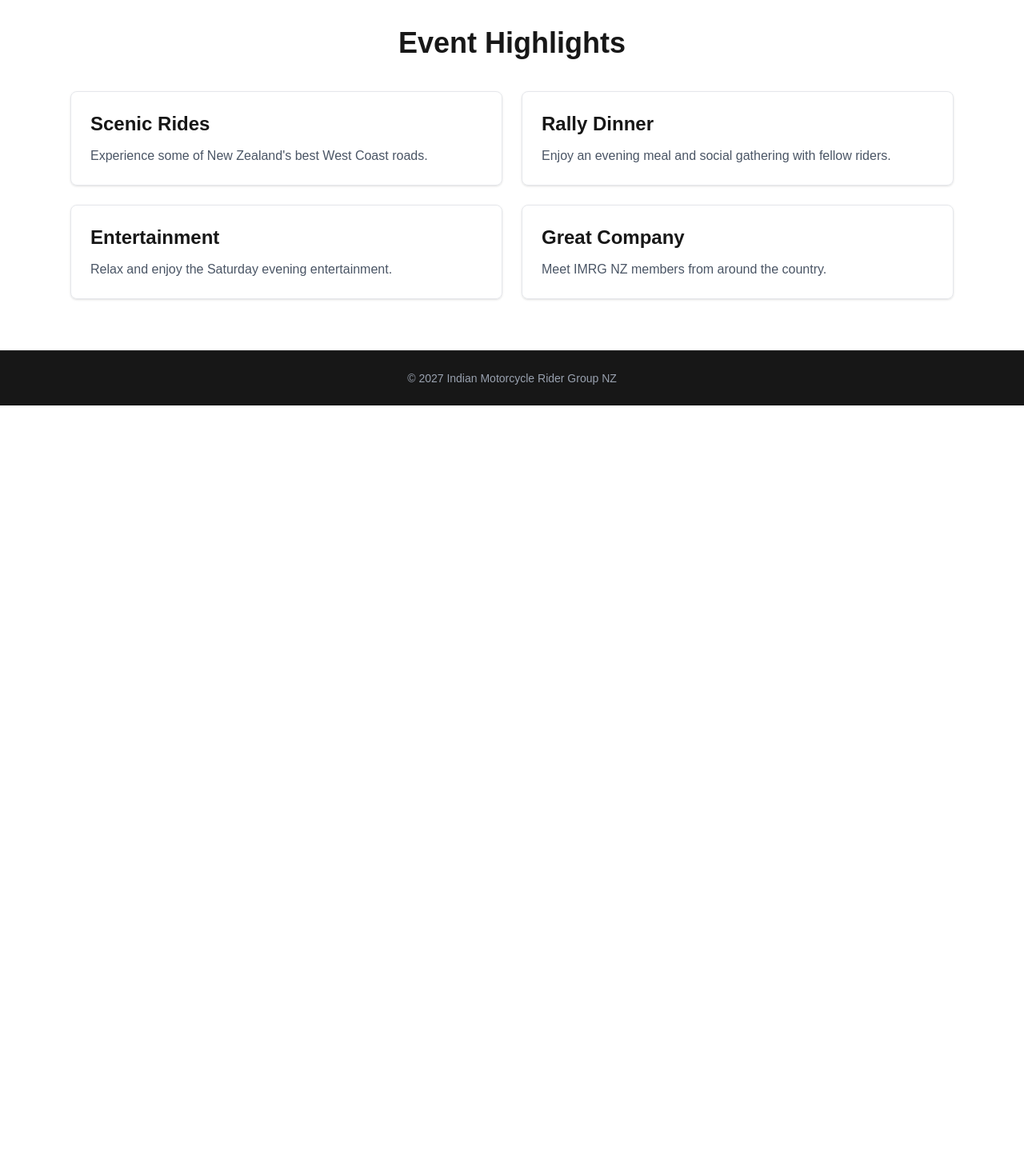
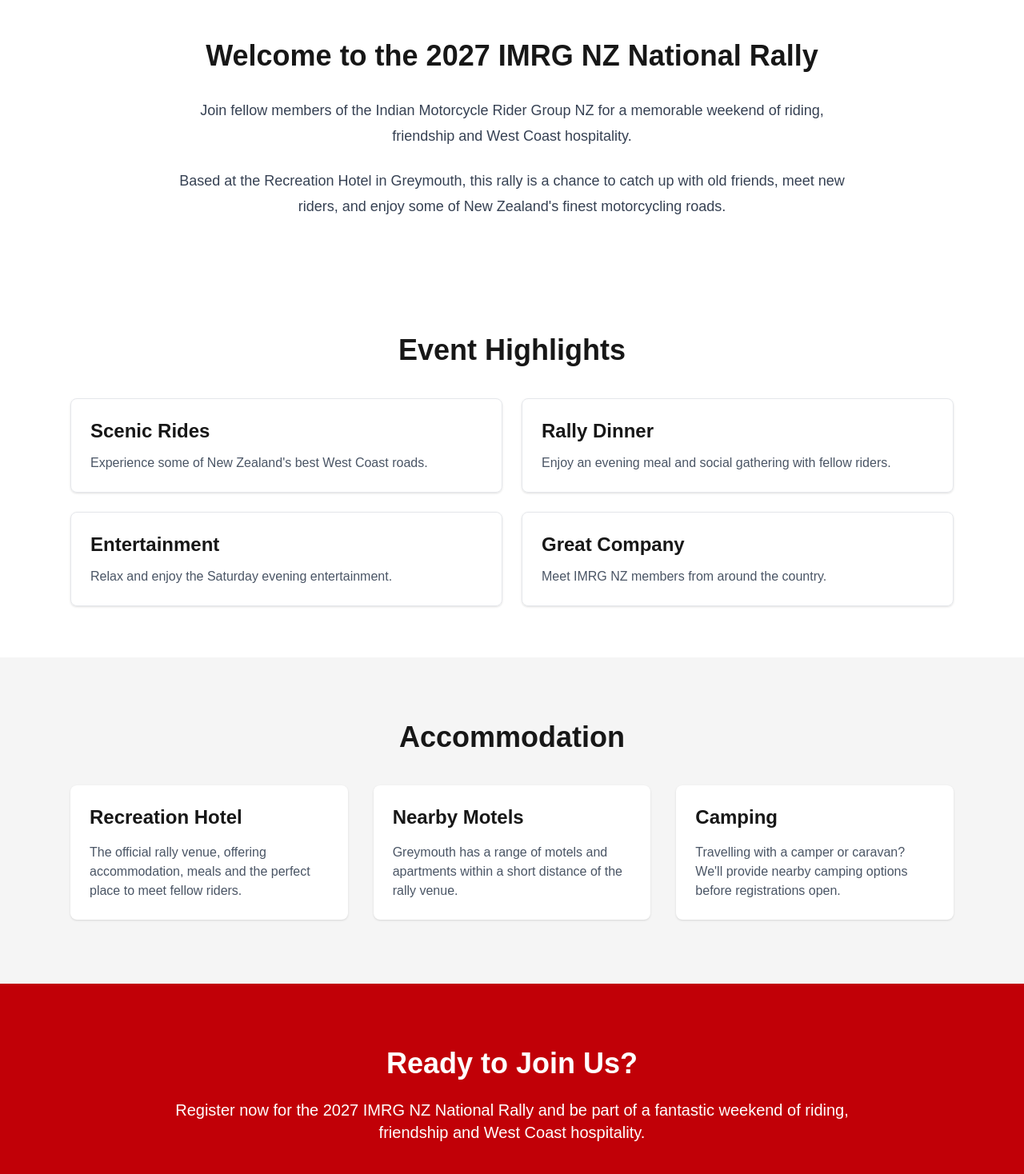
Before and after one commit to kinsleysmithjon-vintagemoto/Imrgnz-rally-registration, a Next.js app: page / in a window 1280 px wide. Shown: the part 720-2188 px from the top of the page at 80% size. Before the commit the page ends 1227 px from the top, so only its background shows below. Built offline with nearby package versions, Linux system fonts and the light colour scheme.

Commit message:
feat: add homepage registration call-to-action

```diff
--- a/app/page.tsx
+++ b/app/page.tsx
@@ -2,7 +2,9 @@
 import Hero from "@/components/Hero";
 import Footer from "@/components/layout/Footer";
 import Header from "@/components/layout/Header";
-
+import Welcome from "@/components/Welcome";
+import Accommodation from "@/components/Accommodation";
+import RegisterCallout from "@/components/RegisterCallout";
 export default function Home() {
   return (
  <>
@@ -10,7 +12,13 @@
 
   <Hero />
 
+  <Welcome />
+
   <EventHighlights />
+
+  <Accommodation />
+
+  <RegisterCallout />
 
   <Footer />
 </>
--- /dev/null
+++ b/components/Accommodation.tsx
@@ -0,0 +1,46 @@
+export default function Accommodation() {
+  return (
+    <section className="bg-neutral-100 py-20">
+      <div className="mx-auto max-w-6xl px-6">
+        <h2 className="mb-10 text-center text-4xl font-bold text-neutral-900">
+          Accommodation
+        </h2>
+
+        <div className="grid gap-8 md:grid-cols-3">
+          <div className="rounded-lg bg-white p-6 shadow">
+            <h3 className="text-2xl font-semibold">
+              Recreation Hotel
+            </h3>
+
+            <p className="mt-4 text-gray-600">
+              The official rally venue, offering accommodation, meals and the
+              perfect place to meet fellow riders.
+            </p>
+          </div>
+
+          <div className="rounded-lg bg-white p-6 shadow">
+            <h3 className="text-2xl font-semibold">
+              Nearby Motels
+            </h3>
+
+            <p className="mt-4 text-gray-600">
+              Greymouth has a range of motels and apartments within a short
+              distance of the rally venue.
+            </p>
+          </div>
+
+          <div className="rounded-lg bg-white p-6 shadow">
+            <h3 className="text-2xl font-semibold">
+              Camping
+            </h3>
+
+            <p className="mt-4 text-gray-600">
+              Travelling with a camper or caravan? We'll provide nearby camping
+              options before registrations open.
+            </p>
+          </div>
+        </div>
+      </div>
+    </section>
+  );
+}
--- /dev/null
+++ b/components/RegisterCallout.tsx
@@ -0,0 +1,20 @@
+export default function RegisterCallout() {
+  return (
+    <section className="bg-red-700 py-20 text-white">
+      <div className="mx-auto max-w-4xl px-6 text-center">
+        <h2 className="text-4xl font-bold">
+          Ready to Join Us?
+        </h2>
+
+        <p className="mt-6 text-xl">
+          Register now for the 2027 IMRG NZ National Rally and be part of a
+          fantastic weekend of riding, friendship and West Coast hospitality.
+        </p>
+
+        <button className="mt-10 rounded-lg bg-white px-8 py-4 text-lg font-semibold text-red-700 transition hover:bg-gray-100">
+          Register Now
+        </button>
+      </div>
+    </section>
+  );
+}
--- /dev/null
+++ b/components/Welcome.tsx
@@ -0,0 +1,22 @@
+export default function Welcome() {
+  return (
+    <section className="bg-white py-20">
+      <div className="mx-auto max-w-4xl px-6 text-center">
+        <h2 className="text-4xl font-bold text-neutral-900">
+          Welcome to the 2027 IMRG NZ National Rally
+        </h2>
+
+        <p className="mt-8 text-lg leading-8 text-gray-700">
+          Join fellow members of the Indian Motorcycle Rider Group NZ for a
+          memorable weekend of riding, friendship and West Coast hospitality.
+        </p>
+
+        <p className="mt-6 text-lg leading-8 text-gray-700">
+          Based at the Recreation Hotel in Greymouth, this rally is a chance to
+          catch up with old friends, meet new riders, and enjoy some of New
+          Zealand's finest motorcycling roads.
+        </p>
+      </div>
+    </section>
+  );
+}
```
Lines whose indentation alone changed are shown as unchanged.
